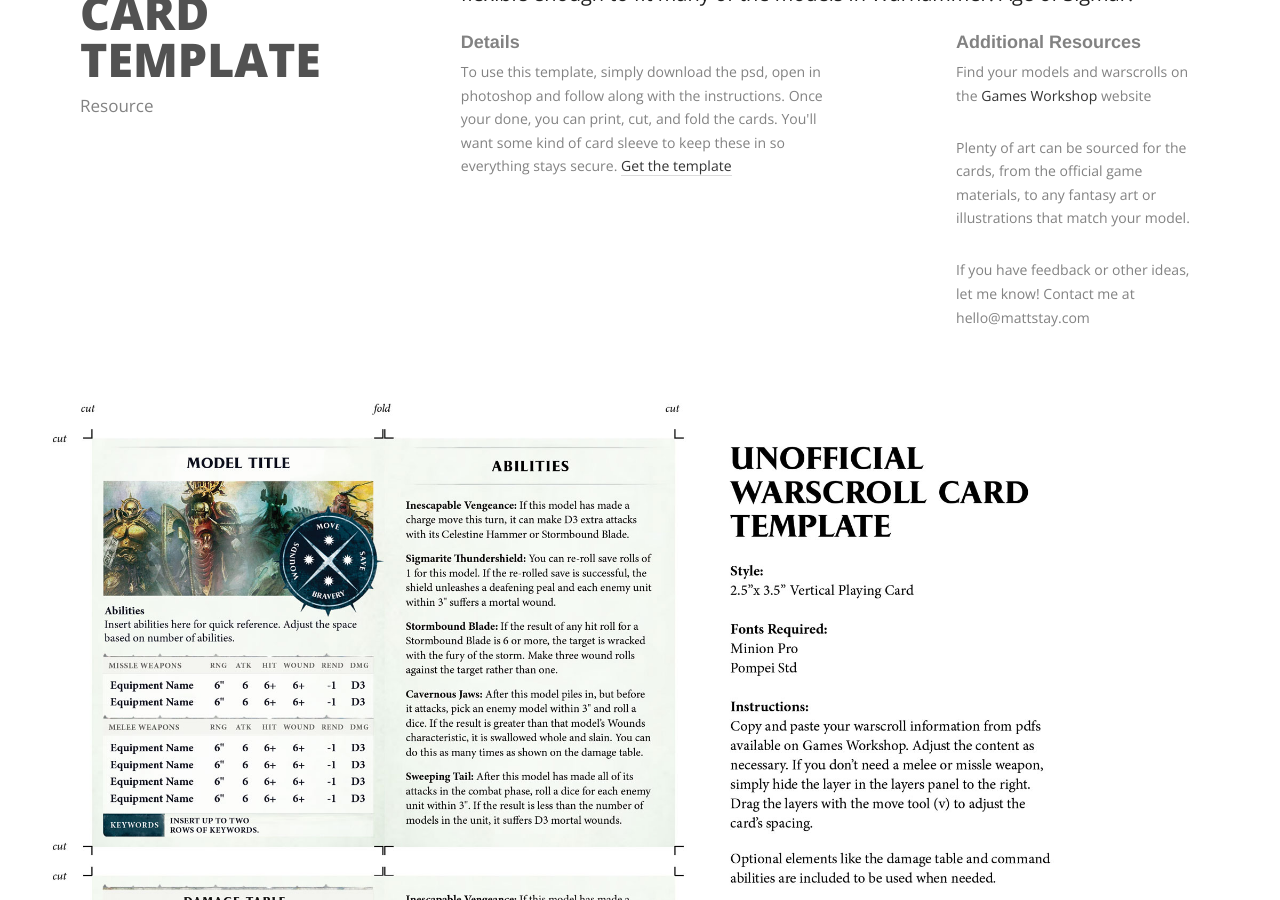
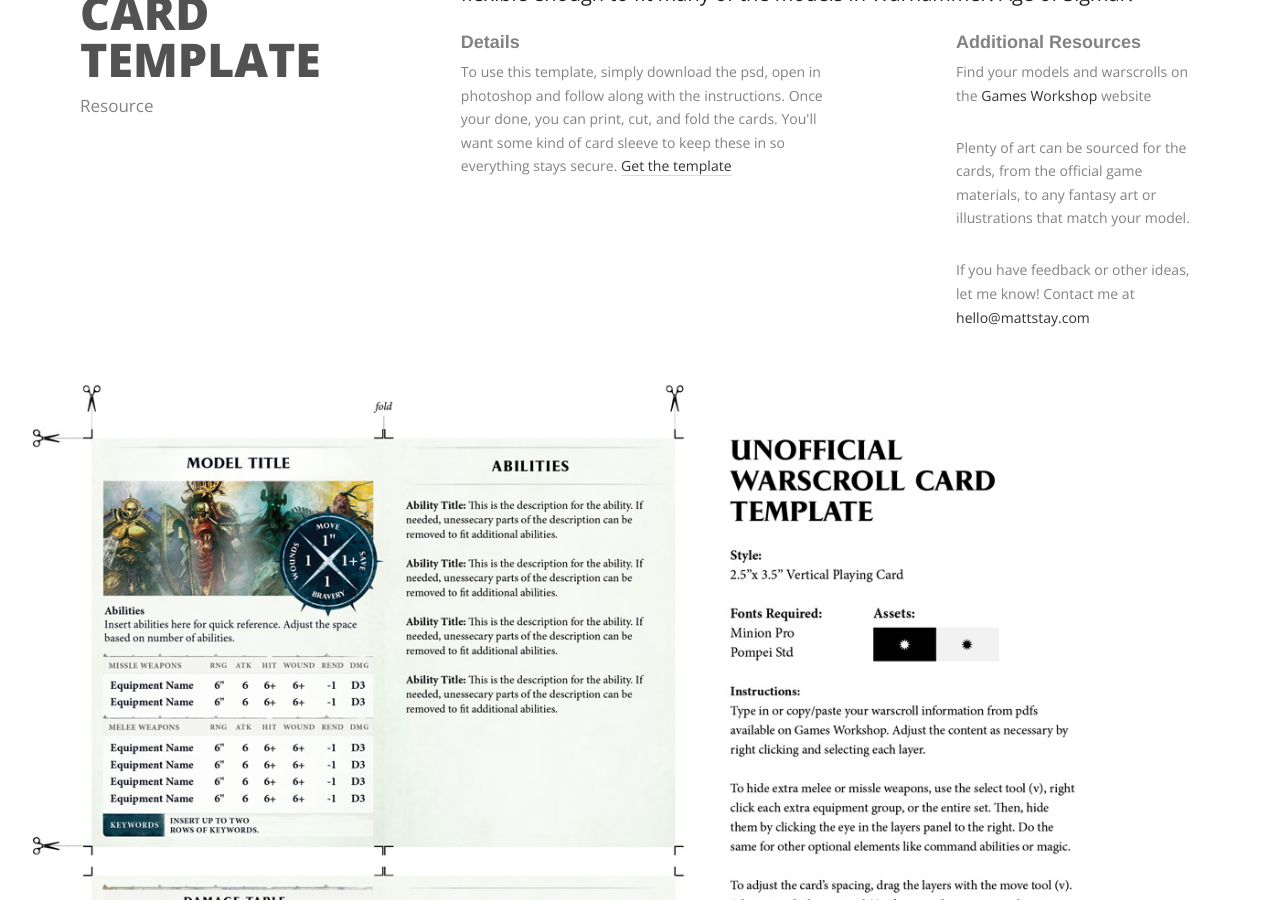
Before and after one commit to matthew-stay/matthew-stay.github.io, a Jekyll site: the page work/warscroll-card-template/index.html, which Jekyll copies as it is, in a window 1280 px wide and 900 px high, scrolled down 517 px. Built offline with Jekyll 4.4.1, drawn with Linux system fonts in a browser that asks for light colours; some web fonts are replaced; part of the change alters nothing that is shown.

```diff
--- a/work/warscroll-card-template/index.html
+++ b/work/warscroll-card-template/index.html
@@ -60,7 +60,7 @@
       <div class="info column col-med">
         <h2>Details</h2>
         <p>To use this template, simply download the psd, open in photoshop and follow along with the instructions. Once your done, you can print, cut, and fold the cards. You'll want some kind of card sleeve to keep these in so everything stays secure.</o>
-        <a href="/">Get the template</a>
+        <a href="../../resources/warscroll-card-template.psd">Get the template</a>
       </div>
       <div class="info column-right col-small">
         <h3>Additional Resources</h3>
@@ -69,7 +69,7 @@
         </br>
           <li>Plenty of art can be sourced for the cards, from the official game materials, to any fantasy art or illustrations that match your model.</li>
           </br>
-          <li>If you have feedback or other ideas, let me know! Contact me at hello@mattstay.com</li>
+          <li>If you have feedback or other ideas, let me know! Contact me at <a href="mailto:hello@mattstay.com">hello@mattstay.com</a></li>
         </ul>
       </div>
     </div>
```
Also changed, not shown: images/warscroll-template-example.jpg, 1 other file.
